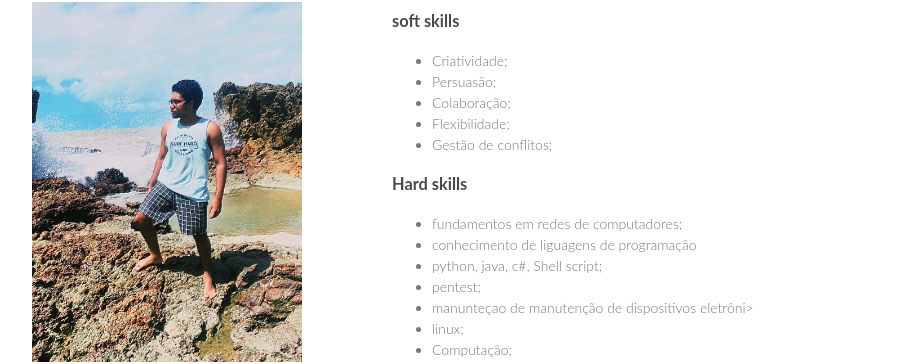
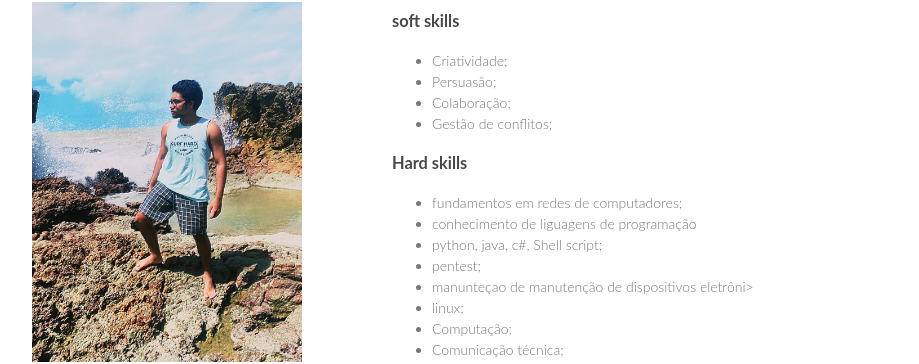
Before and after one commit to tgn76ok/curriculo, a plain HTML site: page index.html in a window 1280 px wide. Shown: the part 138-502 px from the top of the page, without its empty margins (178-1097 px from the left). Drawn offline with Linux system fonts and the light colour scheme.

Commit message:
Update and rename thiago.html to index.html

```diff
--- a/thiago.html
+++ b/index.html
@@ -40,8 +40,7 @@
            <li class="closed"> Criatividade;</ li>
            <li class="closed"> Persuasão;</ li>
            <li class="closed"> Colaboração;</ li>
-           <li class="closed"> Flexibilidade;</ li>
-           <li class="closed"> Gestão de conflitos;</ li>
+	   <li class="closed"> Gestão de conflitos;</ li>
 	</ul>
       </p>
       <h3>Hard skills</h3>
```
